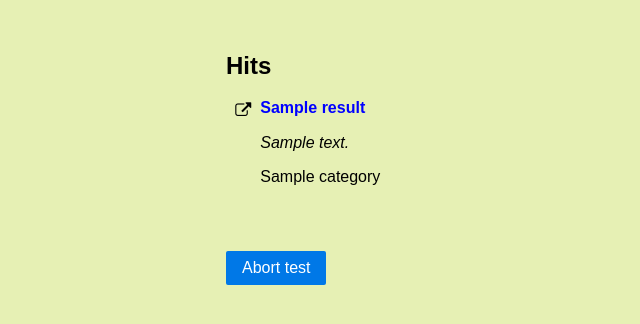
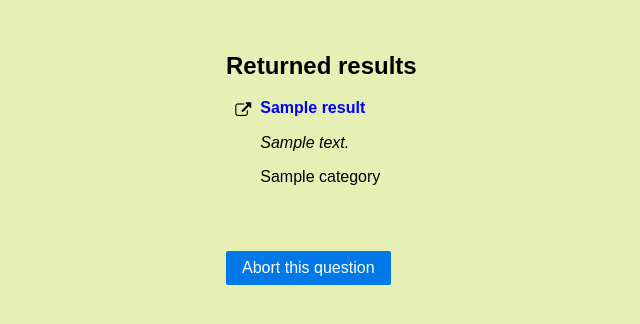
Before and after one commit to DavidStCox/nlp-vle, a Flask app: template templates/test_base.html in a window 1280 px wide. Shown: the top 324 px of the page, without its empty margins (30-670 px from the left). Run offline with Flask 2, Linux system fonts and the light colour scheme; the template is opened without the code that fills it: most values are stand-ins (such as "Sample title", 1, 10 or a date in 2020); parts of the project's set-up code (start-up, migrations or seed data) failed here and were passed over; some libraries are stand-ins or nearby versions.

Commit message:
Revised tracking Hotjar code

```diff
--- a/templates/base.html
+++ b/templates/base.html
@@ -13,7 +13,7 @@
     <script>
         (function(h,o,t,j,a,r){
             h.hj=h.hj||function(){(h.hj.q=h.hj.q||[]).push(arguments)};
-            h._hjSettings={hjid:463441,hjsv:5};
+            h._hjSettings={hjid:464963,hjsv:5};
             a=o.getElementsByTagName('head')[0];
             r=o.createElement('script');r.async=1;
             r.src=t+h._hjSettings.hjid+j+h._hjSettings.hjsv;
--- a/templates/index.html
+++ b/templates/index.html
@@ -27,7 +27,7 @@
 <div class="pure-g">
   <div class="pure-u-1-5"></div>
   <div class="pure-u-3-5">
-    <a href="{{ logout_view }}" class="pure-button pure-button-primary">Logout</a>
+    <a href="{{ logout_view }}" class="pure-button pure-button-primary">Log out</a>
   </div>
 </div>
 {% endblock %}
--- a/templates/test_base.html
+++ b/templates/test_base.html
@@ -58,7 +58,7 @@
     <div class="pure-u-1-5"></div>
     <div class="pure-u-3-5">
     {% if results %}
-      <h2>Hits</h2>
+      <h2>Returned results</h2>
       <div class="results">
         <ul class="fa-ul">
         {% for score, url, title, description, category in results %}
@@ -80,7 +80,7 @@
     <div class="pure-u-1-5"></div>
     <div class="pure-u-3-5">
       <div class="">
-        <a onclick="register_click('abort')" class="pure-button pure-button-primary button-error">Abort test</a>
+        <a onclick="register_click('abort')" class="pure-button pure-button-primary button-error">Abort this question</a>
       </div>
     </div>
   </div>
```
Also changed, not shown: user_data/data_klwerta.db (added).
